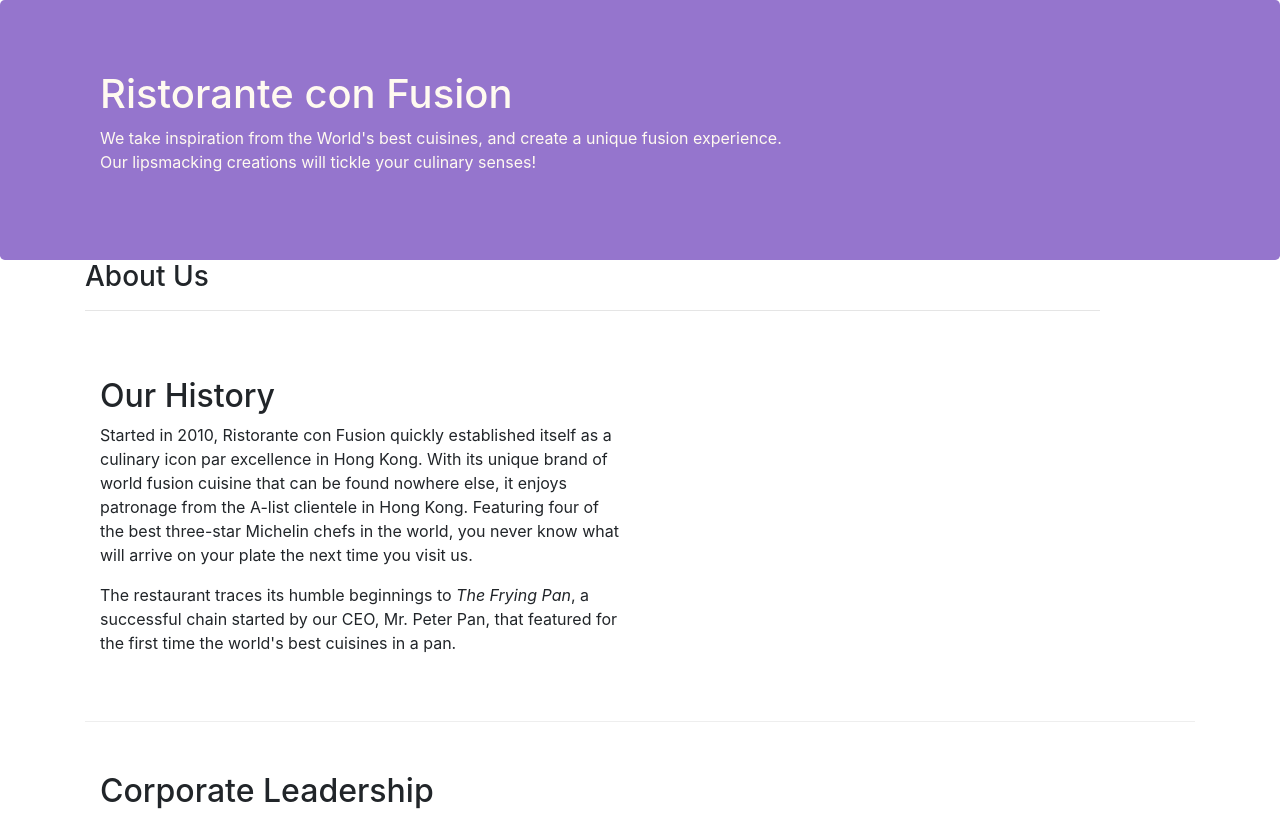
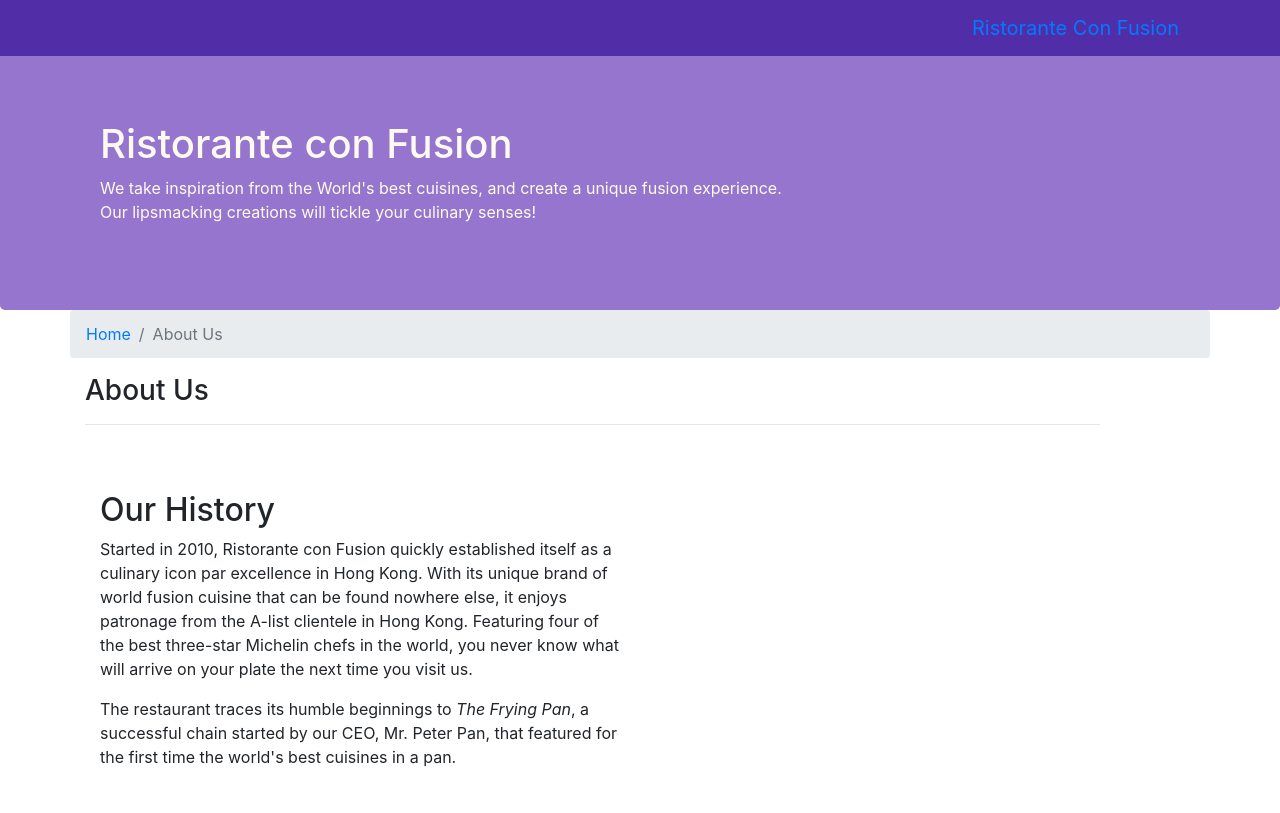
Before and after one commit to so5tmaker/BusinessCardSite-, a website: page aboutus.html in a window 1280 px wide. Shown: the top 813 px of the page. Drawn offline with nearby package versions, Linux system fonts and the light colour scheme.

Commit message:
Navbar and Breadcrumbs

```diff
--- a/aboutus.html
+++ b/aboutus.html
@@ -15,13 +15,29 @@
 </head>
 
 <body>
-
+    <nav class="navbar navbar-inverse navbar-toggleable-sm fixed-top">
+        <div class="container">
+            <button class="navbar-toggler" type="button" data-toggle="collapse" data-target="#Navbar">
+                <span class="navbar-toggler-icon"></span>
+            </button>
+            <a class="navbar-brand" href="./index.html">Ristorante Con Fusion</a>
+            <div class="collapse navbar-collapse" id="Navbar">
+                <ul class="navbar-nav">
+                    <li class="nav-item"><a class="nav-link" href="./index.html">Home</a></li>
+                    <li class="nav-item active"><a class="nav-link" href="#">About</a></li>
+                    <li class="nav-item"><a class="nav-link" href="#">Menu</a></li>
+                    <li class="nav-item"><a class="nav-link" href="#">Contact</a></li>
+                </ul>
+            </div>
+        </div>
+    </nav>
     <header class="jumbotron">
         <div class="container">
             <div class="row row-header">
                 <div class="col-12 col-sm-8">
                     <h1>Ristorante con Fusion</h1>
-                    <p>We take inspiration from the World's best cuisines, and create a unique fusion experience. Our lipsmacking creations will tickle your culinary senses!</p>
+                    <p>We take inspiration from the World's best cuisines, and create a unique fusion experience. Our lipsmacking
+                        creations will tickle your culinary senses!</p>
                 </div>
                 <div class="col col-sm">
                 </div>
@@ -31,6 +47,10 @@
 
     <div class="container">
         <div class="row align-items-center">
+            <ol class="col-12 breadcrumb">
+                <li class="breadcrumb-item"><a href="./index.html">Home</a></li>
+                <li class="breadcrumb-item active">About Us</li>
+            </ol>
             <div class="col-sm-12 col-md-11">
                 <h3>About Us</h3>
                 <hr>
@@ -40,8 +60,12 @@
         <div class="row row-content align-items-center">
             <div class="col-sm-7 col-md-6 ">
                 <h2>Our History</h2>
-                <p>Started in 2010, Ristorante con Fusion quickly established itself as a culinary icon par excellence in Hong Kong. With its unique brand of world fusion cuisine that can be found nowhere else, it enjoys patronage from the A-list clientele in Hong Kong.  Featuring four of the best three-star Michelin chefs in the world, you never know what will arrive on your plate the next time you visit us.</p>
-                <p>The restaurant traces its humble beginnings to <em>The Frying Pan</em>, a successful chain started by our CEO, Mr. Peter Pan, that featured for the first time the world's best cuisines in a pan.</p>
+                <p>Started in 2010, Ristorante con Fusion quickly established itself as a culinary icon par excellence in Hong
+                    Kong. With its unique brand of world fusion cuisine that can be found nowhere else, it enjoys patronage
+                    from the A-list clientele in Hong Kong. Featuring four of the best three-star Michelin chefs in the world,
+                    you never know what will arrive on your plate the next time you visit us.</p>
+                <p>The restaurant traces its humble beginnings to <em>The Frying Pan</em>, a successful chain started by our
+                    CEO, Mr. Peter Pan, that featured for the first time the world's best cuisines in a pan.</p>
             </div>
             <div class="col-sm col-md ">
             </div>
@@ -52,13 +76,25 @@
             <div class="col-sm-11 col-md-12">
                 <h2>Corporate Leadership</h2>
                 <h3>Peter Pan <small>Chief Epicurious Officer</small></h3>
-                <p class="hidden-xs-down">Our CEO, Peter, credits his hardworking East Asian immigrant parents who undertook the arduous journey to the shores of America with the intention of giving their children the best future. His mother's wizardy in the kitchen whipping up the tastiest dishes with whatever is available inexpensively at the supermarket, was his first inspiration to create the fusion cuisines for which <em>The Frying Pan</em> became well known. He brings his zeal for fusion cuisines to this restaurant, pioneering cross-cultural culinary connections.</p>
+                <p class="hidden-xs-down">Our CEO, Peter, credits his hardworking East Asian immigrant parents who undertook the arduous journey to
+                    the shores of America with the intention of giving their children the best future. His mother's wizardy
+                    in the kitchen whipping up the tastiest dishes with whatever is available inexpensively at the supermarket,
+                    was his first inspiration to create the fusion cuisines for which <em>The Frying Pan</em> became well
+                    known. He brings his zeal for fusion cuisines to this restaurant, pioneering cross-cultural culinary
+                    connections.
+                </p>
                 <h3>Dhanasekaran Witherspoon <small>Chief Food Officer</small></h3>
-                <p class="hidden-xs-down">Our CFO, Danny, as he is affectionately referred to by his colleagues, comes from a long established family tradition in farming and produce. His experiences growing up on a farm in the Australian outback gave him great appreciation for varieties of food sources. As he puts it in his own words, <em>Everything that runs, wins, and everything that stays, pays!</em></p>
+                <p class="hidden-xs-down">Our CFO, Danny, as he is affectionately referred to by his colleagues, comes from a long established family
+                    tradition in farming and produce. His experiences growing up on a farm in the Australian outback gave
+                    him great appreciation for varieties of food sources. As he puts it in his own words, <em>Everything that runs, wins, and everything that stays, pays!</em></p>
                 <h3>Agumbe Tang <small>Chief Taste Officer</small></h3>
-                <p class="hidden-xs-down">Blessed with the most discerning gustatory sense, Agumbe, our CTO, personally ensures that every dish that we serve meets his exacting tastes. Our chefs dread the tongue lashing that ensues if their dish does not meet his exacting standards. He lives by his motto, <em>You click only if you survive my lick.</em></p>
+                <p class="hidden-xs-down">Blessed with the most discerning gustatory sense, Agumbe, our CTO, personally ensures that every dish that
+                    we serve meets his exacting tastes. Our chefs dread the tongue lashing that ensues if their dish does
+                    not meet his exacting standards. He lives by his motto, <em>You click only if you survive my lick.</em></p>
                 <h3>Alberto Somayya <small>Executive Chef</small></h3>
-                <p class="hidden-xs-down">Award winning three-star Michelin chef with wide International experience having worked closely with whos-who in the culinary world, he specializes in creating mouthwatering Indo-Italian fusion experiences. He says, <em>Put together the cuisines from the two craziest cultures, and you get a winning hit! Amma Mia!</em></p>
+                <p class="hidden-xs-down">Award winning three-star Michelin chef with wide International experience having worked closely with whos-who
+                    in the culinary world, he specializes in creating mouthwatering Indo-Italian fusion experiences. He says,
+                    <em>Put together the cuisines from the two craziest cultures, and you get a winning hit! Amma Mia!</em></p>
             </div>
         </div>
 
@@ -70,7 +106,7 @@
                 <div class="col-5 offset-1 col-sm-2">
                     <h5>Links</h5>
                     <ul class="list-unstyled">
-                        <li><a href="#">Home</a></li>
+                        <li><a href="./index.html">Home</a></li>
                         <li><a href="#">About</a></li>
                         <li><a href="#">Menu</a></li>
                         <li><a href="#">Contact</a></li>
@@ -79,12 +115,7 @@
                 <div class="col-6 col-sm-5">
                     <h5>Our Address</h5>
                     <address>
-		              121, Clear Water Bay Road<br>
-		              Clear Water Bay, Kowloon<br>
-		              HONG KONG<br>
-		              Tel.: +852 1234 5678<br>
-		              Fax: +852 8765 4321<br>
-		              Email: <a href="mailto:confusion@food.net">confusion@food.net</a>
+                        121, Clear Water Bay Road<br> Clear Water Bay, Kowloon<br> HONG KONG<br> Tel.: +852 1234 5678<br>                        Fax: +852 8765 4321<br> Email: <a href="mailto:confusion@food.net">confusion@food.net</a>
                     </address>
                 </div>
                 <div class="col-sm align-self-center">
--- a/css/styles.css
+++ b/css/styles.css
@@ -27,3 +27,12 @@ address{
     margin:0px;
     color:#0f0f0f;
 }
+
+body{
+    padding:50px 0px 0px 0px;
+    z-index:0;
+}
+
+.navbar-inverse {
+     background-color: #512DA8;
+}
```
Also changed, not shown: index.html (+17 -2 lines). Lines whose indentation alone changed are shown as unchanged.
